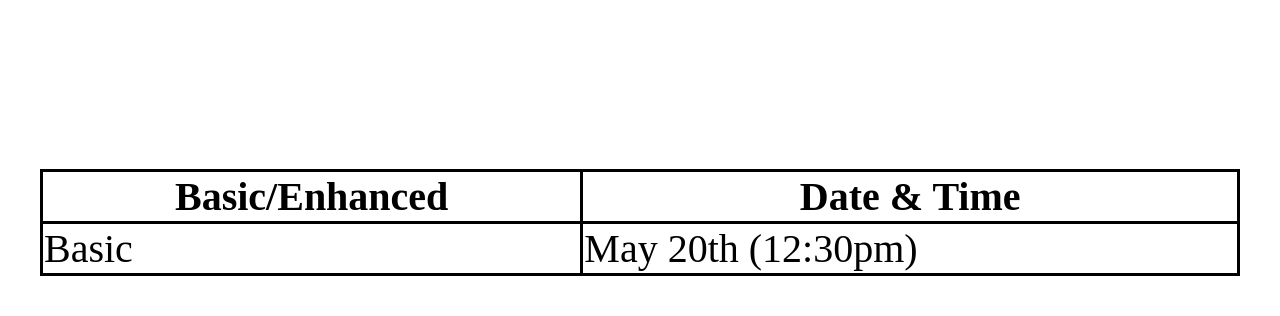
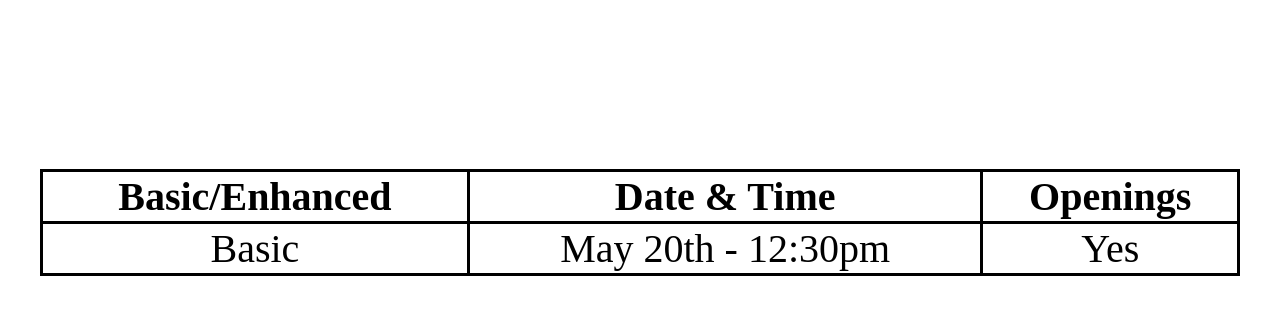
Before and after one commit to trevorkiser/apdwebsite, a plain HTML site: page schedule.html in a window 1280 px wide. Shown: the part 484-800 px from the top of the page. Drawn offline with Linux system fonts and the light colour scheme.

Commit message:
cleaning up

```diff
--- a/schedule.html
+++ b/schedule.html
@@ -13,7 +13,7 @@ li {display: inline; float: left; width: 16.66666666666667%;}
 li a {display: block; color: rgb(255, 255, 255); text-align: center; padding: 10px 10px; text-decoration: none;}
 li a:hover {background-color: #2e2e2e;}
 p.copyright {color: #000000; line-height: 40px; font-size: 0.8em; text-align: center; bottom: 0;}
-table, th, td {border: 3px solid black; border-collapse: collapse; margin-left: auto; margin-right: auto; font-size: 40px;}
+table, th, td {border: 3px solid black; border-collapse: collapse; margin-left: auto; margin-right: auto; font-size: 40px; text-align: center;}
 
 @media screen and (max-width: 1000px) {
     li {
@@ -53,10 +53,12 @@ table, th, td {border: 3px solid black; border-collapse: collapse; margin-left:
             <tr>
                 <th>Basic/Enhanced</th>
                 <th>Date & Time</th>
+                <th>Openings</th>
             </tr>
             <tr>
                 <td>Basic</td>
-                <td>May 20th (12:30pm)</td>
+                <td>May 20th - 12:30pm</td>
+                <td>Yes</td>
             </tr>
         </table>
     </p>
```
Also changed, not shown: index.html (+1 -1 lines).
